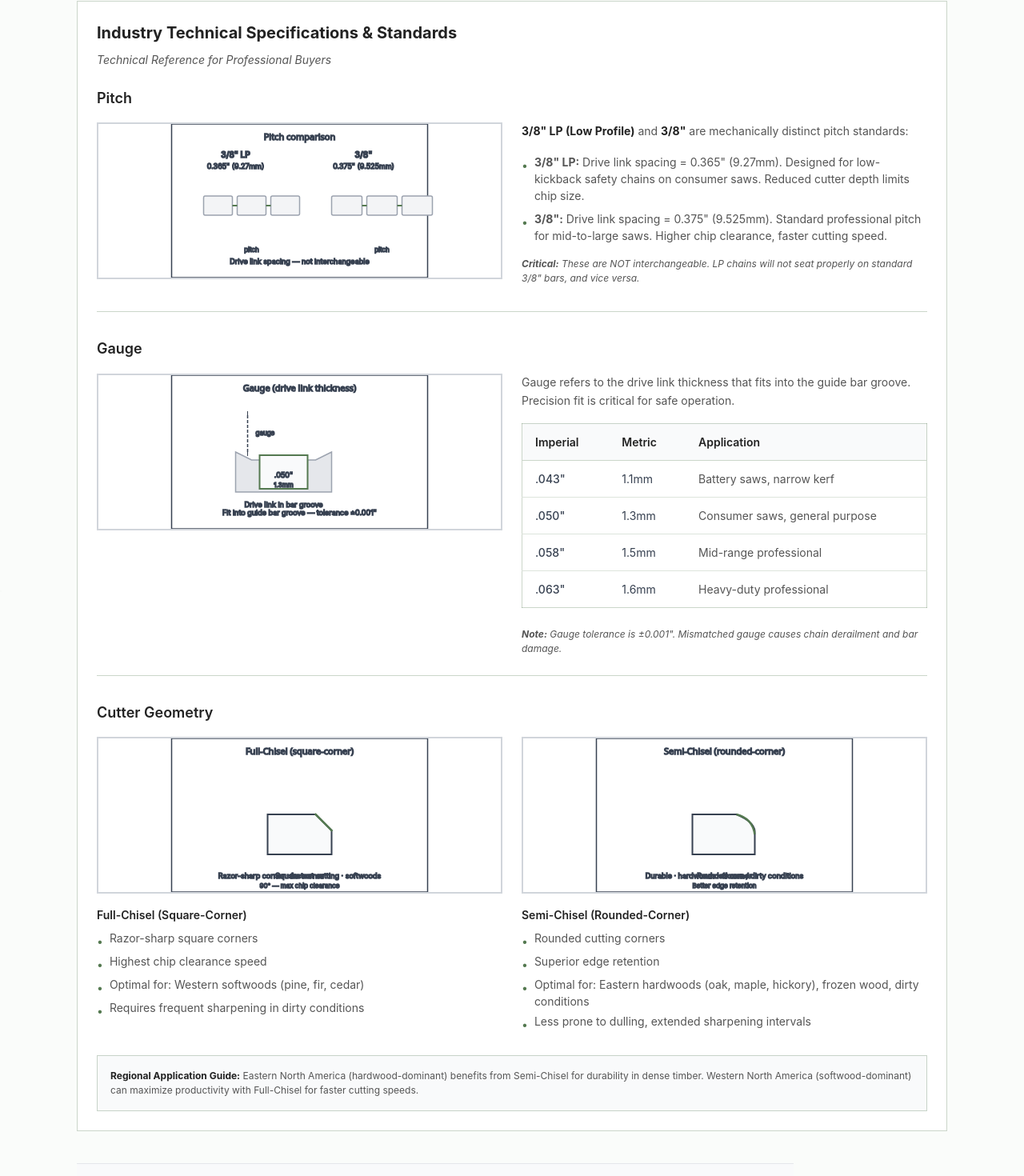
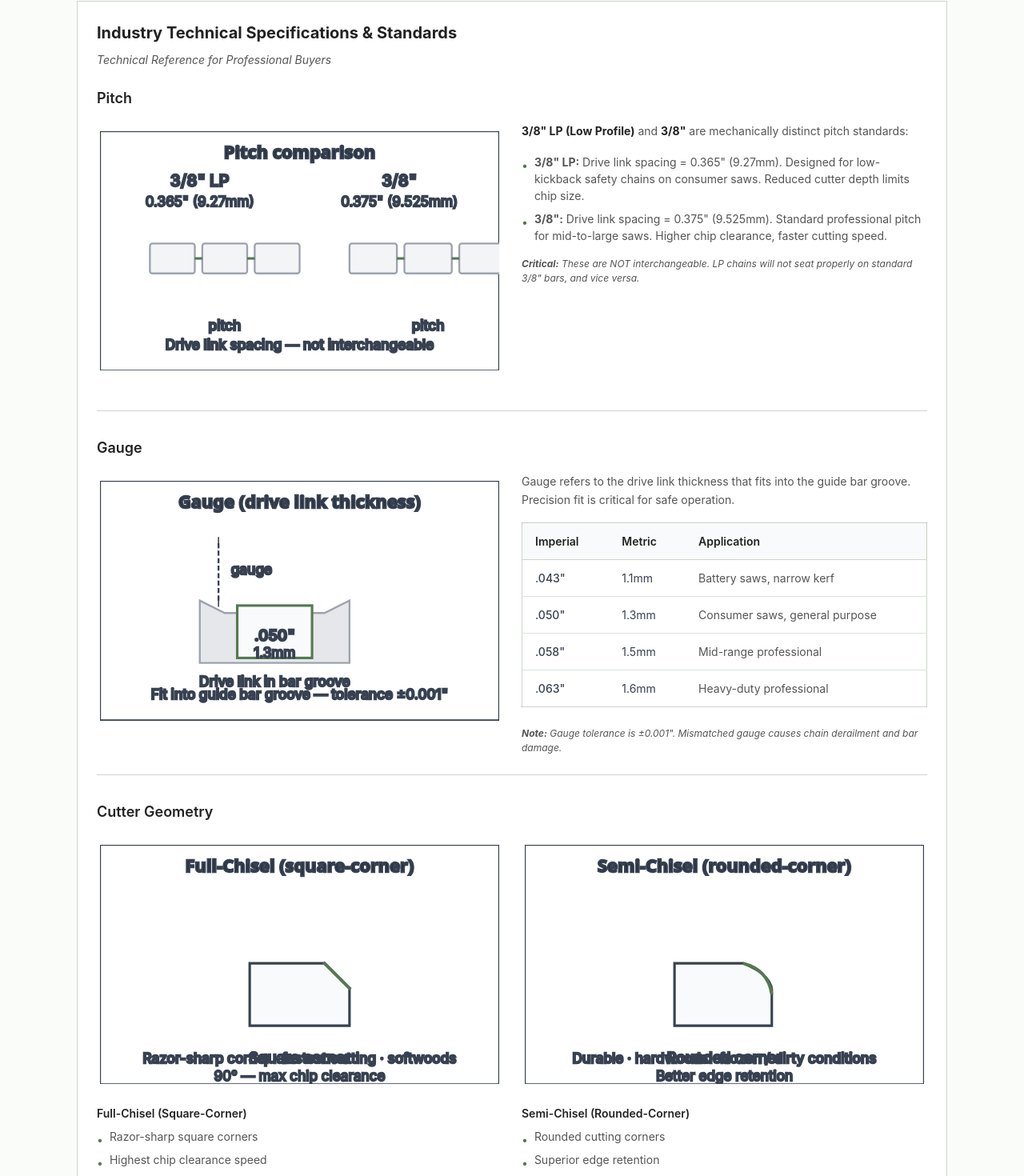
Before and after one commit to LoganOYoung/chainsaw-chain-supplier-borealgrit, a Next.js app: page /fitment-finder in a window 1280 px wide. Shown: the part 5662-7132 px from the top of the page at 80% size. Built offline with nearby package versions, Linux system fonts and the light colour scheme.

Commit message:
fix(fitment): larger spec text, bigger image area, remove outer border

```diff
--- a/app/fitment-finder/page.tsx
+++ b/app/fitment-finder/page.tsx
@@ -7,80 +7,80 @@ import { ShieldCheck, Zap, DollarSign, ArrowRight } from 'lucide-react'
 import Navigation from '@/components/Navigation'
 import Footer from '@/components/Footer'
 
-// Inline SVGs for Industry Specs — no network request, always display
+// Inline SVGs for Industry Specs — no network request, always display (larger text, dark fill for clarity)
 const SpecPitchSvg = () => (
-  <svg xmlns="http://www.w3.org/2000/svg" viewBox="0 0 320 192" fill="none" stroke="#374151" strokeWidth={1.5} className="w-full h-full max-h-48 object-contain" aria-label="3/8&quot; LP vs 3/8&quot; pitch comparison — drive link spacing diagram">
+  <svg xmlns="http://www.w3.org/2000/svg" viewBox="0 0 320 192" fill="none" stroke="#374151" strokeWidth={1.5} className="w-full h-full max-h-[20rem] object-contain" aria-label="3/8&quot; LP vs 3/8&quot; pitch comparison — drive link spacing diagram">
     <title>3/8&quot; LP vs 3/8&quot; Pitch — Drive link spacing</title>
     <rect width={320} height={192} fill="#fff" />
-    <text x={160} y={20} textAnchor="middle" fontSize={11} fontFamily="system-ui,sans-serif" fill="#6b7280">Pitch comparison</text>
-    <text x={80} y={42} textAnchor="middle" fontSize={10} fontWeight={600} fill="#222">3/8&quot; LP</text>
-    <text x={80} y={56} textAnchor="middle" fontSize={9} fill="#6b7280">0.365&quot; (9.27mm)</text>
+    <text x={160} y={22} textAnchor="middle" fontSize={14} fontWeight={600} fontFamily="system-ui,sans-serif" fill="#1f2937">Pitch comparison</text>
+    <text x={80} y={44} textAnchor="middle" fontSize={13} fontWeight={600} fill="#111">3/8&quot; LP</text>
+    <text x={80} y={60} textAnchor="middle" fontSize={11} fill="#374151">0.365&quot; (9.27mm)</text>
     <g transform="translate(40,70)">
       <rect x={0} y={20} width={36} height={24} rx={2} fill="#f3f4f6" stroke="#9ca3af" />
       <rect x={42} y={20} width={36} height={24} rx={2} fill="#f3f4f6" stroke="#9ca3af" />
       <rect x={84} y={20} width={36} height={24} rx={2} fill="#f3f4f6" stroke="#9ca3af" />
       <line x1={36} y1={32} x2={42} y2={32} stroke="#547950" strokeWidth={2} />
       <line x1={78} y1={32} x2={84} y2={32} stroke="#547950" strokeWidth={2} />
-      <text x={60} y={90} textAnchor="middle" fontSize={8} fill="#6b7280">pitch</text>
+      <text x={60} y={90} textAnchor="middle" fontSize={11} fontWeight={500} fill="#374151">pitch</text>
     </g>
-    <text x={240} y={42} textAnchor="middle" fontSize={10} fontWeight={600} fill="#222">3/8&quot;</text>
-    <text x={240} y={56} textAnchor="middle" fontSize={9} fill="#6b7280">0.375&quot; (9.525mm)</text>
+    <text x={240} y={44} textAnchor="middle" fontSize={13} fontWeight={600} fill="#111">3/8&quot;</text>
+    <text x={240} y={60} textAnchor="middle" fontSize={11} fill="#374151">0.375&quot; (9.525mm)</text>
     <g transform="translate(200,70)">
       <rect x={0} y={20} width={38} height={24} rx={2} fill="#f3f4f6" stroke="#9ca3af" />
       <rect x={44} y={20} width={38} height={24} rx={2} fill="#f3f4f6" stroke="#9ca3af" />
       <rect x={88} y={20} width={38} height={24} rx={2} fill="#f3f4f6" stroke="#9ca3af" />
       <line x1={38} y1={32} x2={44} y2={32} stroke="#547950" strokeWidth={2} />
       <line x1={82} y1={32} x2={88} y2={32} stroke="#547950" strokeWidth={2} />
-      <text x={63} y={90} textAnchor="middle" fontSize={8} fill="#6b7280">pitch</text>
+      <text x={63} y={90} textAnchor="middle" fontSize={11} fontWeight={500} fill="#374151">pitch</text>
     </g>
-    <text x={160} y={175} textAnchor="middle" fontSize={9} fill="#6b7280">Drive link spacing — not interchangeable</text>
+    <text x={160} y={175} textAnchor="middle" fontSize={11} fontWeight={500} fill="#374151">Drive link spacing — not interchangeable</text>
   </svg>
 )
 const SpecGaugeSvg = () => (
-  <svg xmlns="http://www.w3.org/2000/svg" viewBox="0 0 320 192" fill="none" stroke="#374151" strokeWidth={1.5} className="w-full h-full max-h-48 object-contain" aria-label="Drive link gauge — cross-section in bar groove">
+  <svg xmlns="http://www.w3.org/2000/svg" viewBox="0 0 320 192" fill="none" stroke="#374151" strokeWidth={1.5} className="w-full h-full max-h-[20rem] object-contain" aria-label="Drive link gauge — cross-section in bar groove">
     <title>Drive link gauge — cross-section</title>
     <rect width={320} height={192} fill="#fff" />
-    <text x={160} y={20} textAnchor="middle" fontSize={11} fontFamily="system-ui,sans-serif" fill="#6b7280">Gauge (drive link thickness)</text>
+    <text x={160} y={22} textAnchor="middle" fontSize={14} fontWeight={600} fontFamily="system-ui,sans-serif" fill="#1f2937">Gauge (drive link thickness)</text>
     <g transform="translate(80,50)">
       <path d="M0 46 L0 96 L120 96 L120 46 L100 56 L20 56 Z" fill="#e5e7eb" stroke="#9ca3af" />
       <rect x={30} y={50} width={60} height={42} fill="#f9fafb" stroke="#547950" strokeWidth={2} />
-      <text x={60} y={78} textAnchor="middle" fontSize={9} fill="#374151">.050&quot;</text>
-      <text x={60} y={90} textAnchor="middle" fontSize={8} fill="#6b7280">1.3mm</text>
-      <text x={60} y={115} textAnchor="middle" fontSize={9} fill="#6b7280">Drive link in bar groove</text>
+      <text x={60} y={78} textAnchor="middle" fontSize={12} fontWeight={600} fill="#111">.050&quot;</text>
+      <text x={60} y={92} textAnchor="middle" fontSize={11} fill="#374151">1.3mm</text>
+      <text x={60} y={115} textAnchor="middle" fontSize={11} fontWeight={500} fill="#374151">Drive link in bar groove</text>
     </g>
     <line x1={95} y1={45} x2={95} y2={54} stroke="#374151" strokeWidth={1} />
     <line x1={95} y1={92} x2={95} y2={101} stroke="#374151" strokeWidth={1} />
     <line x1={95} y1={50} x2={95} y2={96} stroke="#374151" strokeDasharray="4 2" />
-    <text x={105} y={75} fontSize={8} fill="#374151">gauge</text>
-    <text x={160} y={175} textAnchor="middle" fontSize={9} fill="#6b7280">Fit into guide bar groove — tolerance ±0.001&quot;</text>
+    <text x={105} y={75} fontSize={11} fontWeight={500} fill="#1f2937">gauge</text>
+    <text x={160} y={175} textAnchor="middle" fontSize={11} fontWeight={500} fill="#374151">Fit into guide bar groove — tolerance ±0.001&quot;</text>
   </svg>
 )
 const SpecFullChiselSvg = () => (
-  <svg xmlns="http://www.w3.org/2000/svg" viewBox="0 0 320 192" fill="none" stroke="#374151" strokeWidth={1.5} className="w-full h-full max-h-48 object-contain" aria-label="Full-chisel cutter profile — square-corner geometry">
+  <svg xmlns="http://www.w3.org/2000/svg" viewBox="0 0 320 192" fill="none" stroke="#374151" strokeWidth={1.5} className="w-full h-full max-h-[20rem] object-contain" aria-label="Full-chisel cutter profile — square-corner geometry">
     <title>Full-Chisel cutter — square-corner</title>
     <rect width={320} height={192} fill="#fff" />
-    <text x={160} y={20} textAnchor="middle" fontSize={11} fontFamily="system-ui,sans-serif" fill="#6b7280">Full-Chisel (square-corner)</text>
+    <text x={160} y={22} textAnchor="middle" fontSize={14} fontWeight={600} fontFamily="system-ui,sans-serif" fill="#1f2937">Full-Chisel (square-corner)</text>
     <g transform="translate(100,45)">
       <path d="M20 100 L20 50 L80 50 L100 70 L100 100 Z" fill="#f9fafb" stroke="#374151" strokeWidth={2} />
       <path d="M80 50 L100 70" stroke="#547950" strokeWidth={2.5} strokeLinecap="square" />
-      <text x={60} y={130} textAnchor="middle" fontSize={9} fill="#6b7280">Square corner</text>
-      <text x={60} y={142} textAnchor="middle" fontSize={8} fill="#6b7280">90° — max chip clearance</text>
+      <text x={60} y={130} textAnchor="middle" fontSize={12} fontWeight={500} fill="#1f2937">Square corner</text>
+      <text x={60} y={144} textAnchor="middle" fontSize={11} fill="#374151">90° — max chip clearance</text>
     </g>
-    <text x={160} y={175} textAnchor="middle" fontSize={9} fill="#6b7280">Razor-sharp corner · fastest cutting · softwoods</text>
+    <text x={160} y={175} textAnchor="middle" fontSize={11} fontWeight={500} fill="#374151">Razor-sharp corner · fastest cutting · softwoods</text>
   </svg>
 )
 const SpecSemiChiselSvg = () => (
-  <svg xmlns="http://www.w3.org/2000/svg" viewBox="0 0 320 192" fill="none" stroke="#374151" strokeWidth={1.5} className="w-full h-full max-h-48 object-contain" aria-label="Semi-chisel cutter profile — rounded-corner geometry">
+  <svg xmlns="http://www.w3.org/2000/svg" viewBox="0 0 320 192" fill="none" stroke="#374151" strokeWidth={1.5} className="w-full h-full max-h-[20rem] object-contain" aria-label="Semi-chisel cutter profile — rounded-corner geometry">
     <title>Semi-Chisel cutter — rounded-corner</title>
     <rect width={320} height={192} fill="#fff" />
-    <text x={160} y={20} textAnchor="middle" fontSize={11} fontFamily="system-ui,sans-serif" fill="#6b7280">Semi-Chisel (rounded-corner)</text>
+    <text x={160} y={22} textAnchor="middle" fontSize={14} fontWeight={600} fontFamily="system-ui,sans-serif" fill="#1f2937">Semi-Chisel (rounded-corner)</text>
     <g transform="translate(100,45)">
       <path d="M20 100 L20 50 L75 50 Q100 60 98 75 L98 100 Z" fill="#f9fafb" stroke="#374151" strokeWidth={2} />
       <path d="M75 50 Q95 55 98 75" stroke="#547950" strokeWidth={2.5} fill="none" />
-      <text x={60} y={130} textAnchor="middle" fontSize={9} fill="#6b7280">Rounded corner</text>
-      <text x={60} y={142} textAnchor="middle" fontSize={8} fill="#6b7280">Better edge retention</text>
+      <text x={60} y={130} textAnchor="middle" fontSize={12} fontWeight={500} fill="#1f2937">Rounded corner</text>
+      <text x={60} y={144} textAnchor="middle" fontSize={11} fill="#374151">Better edge retention</text>
     </g>
-    <text x={160} y={175} textAnchor="middle" fontSize={9} fill="#6b7280">Durable · hardwoods · frozen / dirty conditions</text>
+    <text x={160} y={175} textAnchor="middle" fontSize={11} fontWeight={500} fill="#374151">Durable · hardwoods · frozen / dirty conditions</text>
   </svg>
 )
 
@@ -559,7 +559,7 @@ export default function FitmentFinderPage() {
               <h3 className="text-base sm:text-lg font-semibold text-text-main mb-4">Pitch</h3>
               <div className="grid md:grid-cols-2 gap-4 sm:gap-6">
                 <div>
-                  <div className="relative w-full min-h-[12rem] mb-4 bg-white border-2 border-gray-300 rounded-none overflow-hidden flex items-center justify-center">
+                  <div className="relative w-full min-h-[18rem] sm:min-h-[20rem] mb-4 bg-white rounded-none overflow-hidden flex items-center justify-center p-1">
                     <SpecPitchSvg />
                   </div>
                 </div>
@@ -589,7 +589,7 @@ export default function FitmentFinderPage() {
               <h3 className="text-base sm:text-lg font-semibold text-text-main mb-4">Gauge</h3>
               <div className="grid md:grid-cols-2 gap-4 sm:gap-6">
                 <div>
-                  <div className="relative w-full min-h-[12rem] mb-4 bg-white border-2 border-gray-300 rounded-none overflow-hidden flex items-center justify-center">
+                  <div className="relative w-full min-h-[18rem] sm:min-h-[20rem] mb-4 bg-white rounded-none overflow-hidden flex items-center justify-center p-1">
                     <SpecGaugeSvg />
                   </div>
                 </div>
@@ -642,7 +642,7 @@ export default function FitmentFinderPage() {
               <h3 className="text-base sm:text-lg font-semibold text-text-main mb-4">Cutter Geometry</h3>
               <div className="grid md:grid-cols-2 gap-4 sm:gap-6 mb-4">
                 <div>
-                  <div className="relative w-full min-h-[12rem] mb-4 bg-white border-2 border-gray-300 rounded-none overflow-hidden flex items-center justify-center">
+                  <div className="relative w-full min-h-[18rem] sm:min-h-[20rem] mb-4 bg-white rounded-none overflow-hidden flex items-center justify-center p-1">
                     <SpecFullChiselSvg />
                   </div>
                   <h4 className="text-sm font-semibold text-text-main mb-2">Full-Chisel (Square-Corner)</h4>
@@ -666,7 +666,7 @@ export default function FitmentFinderPage() {
                   </ul>
                 </div>
                 <div>
-                  <div className="relative w-full min-h-[12rem] mb-4 bg-white border-2 border-gray-300 rounded-none overflow-hidden flex items-center justify-center">
+                  <div className="relative w-full min-h-[18rem] sm:min-h-[20rem] mb-4 bg-white rounded-none overflow-hidden flex items-center justify-center p-1">
                     <SpecSemiChiselSvg />
                   </div>
                   <h4 className="text-sm font-semibold text-text-main mb-2">Semi-Chisel (Rounded-Corner)</h4>
```
